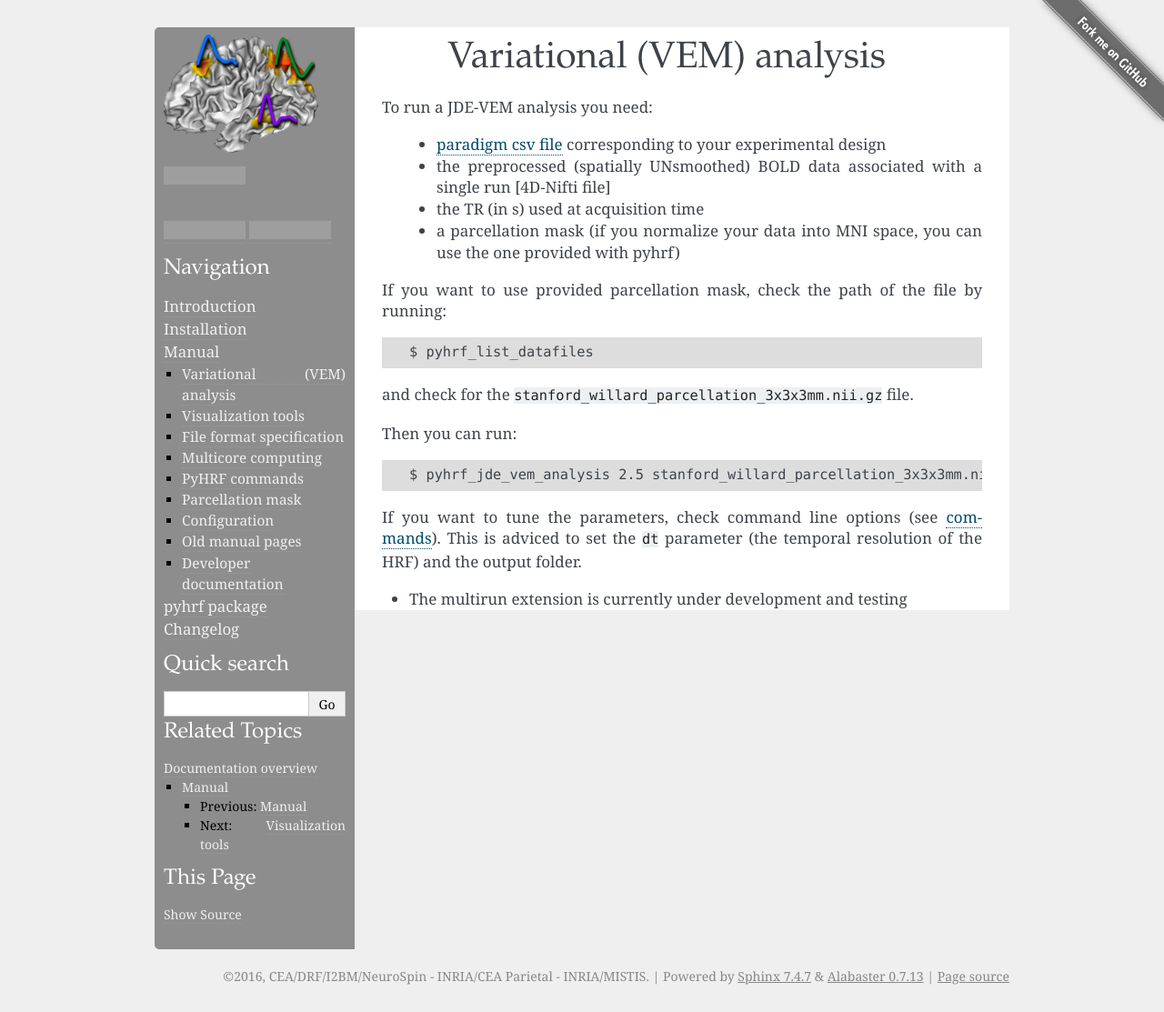
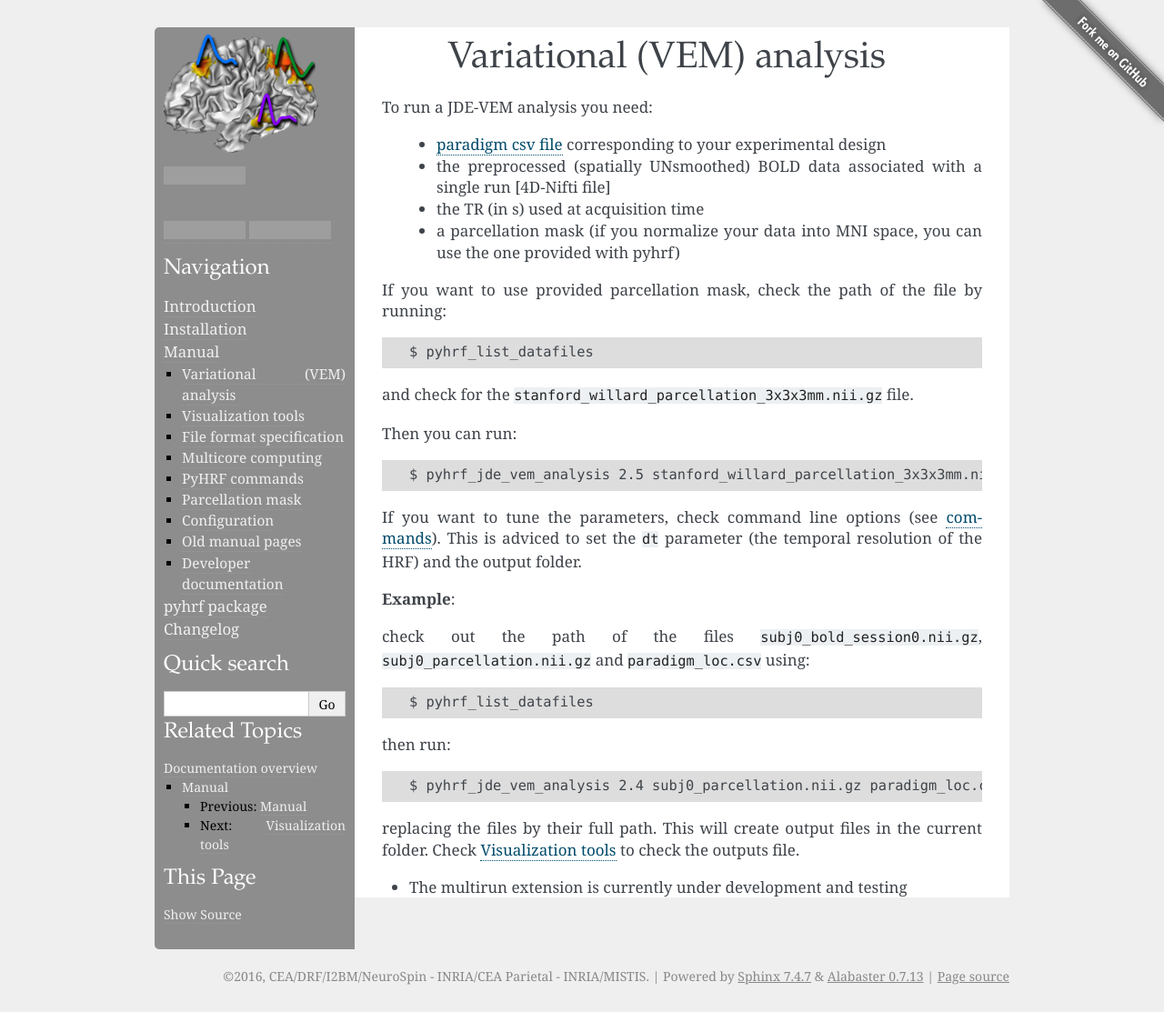
Before and after one commit to pyhrf/pyhrf, a Sphinx documentation site: the page built from doc/sphinx/source/vem_analysis.rst, in a window 1280 px wide, cut to the strip 0-1113 px from the top of the page. Shown: the whole strip at 91% size. Built offline with Sphinx 7.4.7, drawn with Linux system fonts in a browser that asks for light colours; formulas are drawn with MathJax 3; pages that are not in the unit, such as notebooks, are missing from menus; grey boxes are pictures that could not be loaded.

Commit message:
add an processing example with included datafiles

```diff
--- a/doc/sphinx/source/vem_analysis.rst
+++ b/doc/sphinx/source/vem_analysis.rst
@@ -23,4 +23,17 @@ Then you can run::
 If you want to tune the parameters, check command line options (see :doc:`commands <commands>`).
 This is adviced to set the ``dt`` parameter (the temporal resolution of the HRF) and the output folder.
 
+**Example**:
+
+check out the path of the files ``subj0_bold_session0.nii.gz``, ``subj0_parcellation.nii.gz`` and ``paradigm_loc.csv`` using::
+
+    $ pyhrf_list_datafiles
+
+then run::
+
+    $ pyhrf_jde_vem_analysis 2.4 subj0_parcellation.nii.gz paradigm_loc.csv subj0_bold_session0.nii.gz
+
+replacing the files by their full path. This will create output files in the current folder.
+Check :doc:`visualizer` to check the outputs file.
+
 * The multirun extension is currently under development and testing
```
